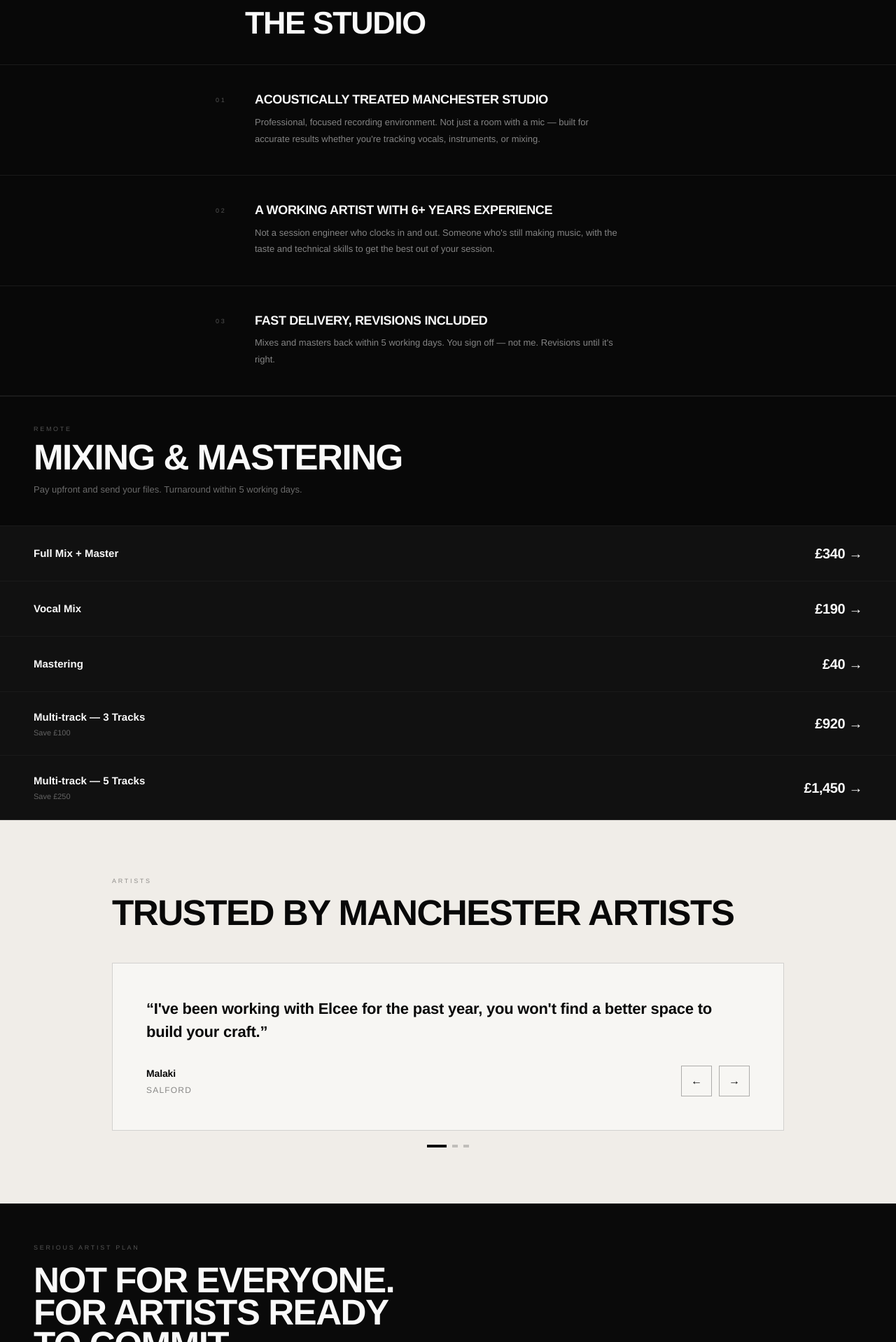
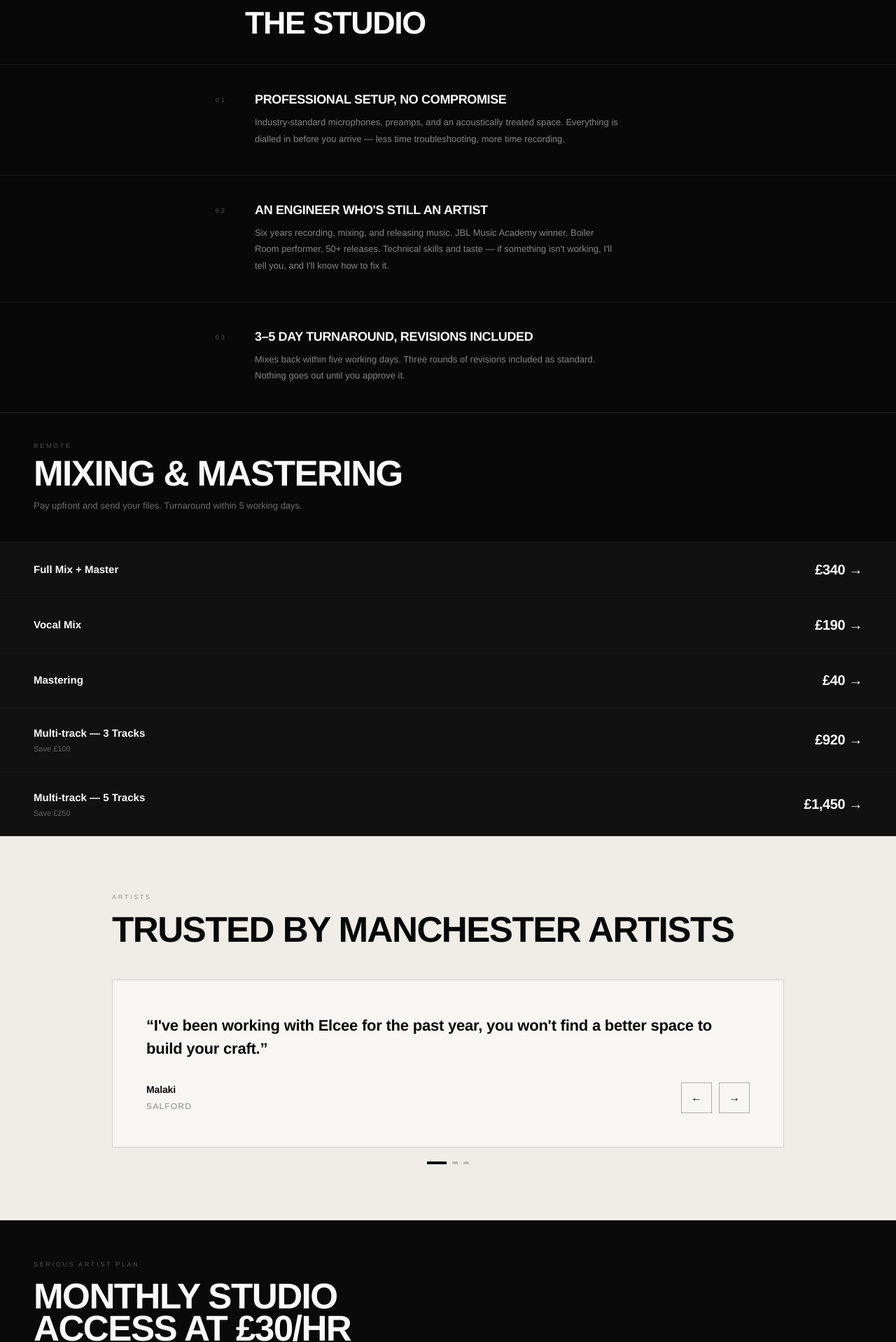
Before and after one commit to logancooney/elcee-website, a Next.js app: page /studio in a window 1280 px wide. Shown: the part 962-2880 px from the top of the page at 70% size. Built offline with nearby package versions, Linux system fonts and the light colour scheme; a web font is replaced by a local one.

Commit message:
copy: update studio/tutoring what-you-get, serious artist plan, homepage studio blurb, free page hero

```diff
--- a/app/free/page.tsx
+++ b/app/free/page.tsx
@@ -204,7 +204,7 @@ export default function FreePage() {
         borderBottom: '1px solid #1a1a1a',
       } as React.CSSProperties}>
         <div style={{ fontSize: 9, letterSpacing: '0.3em', textTransform: 'uppercase', color: 'rgba(255,255,255,0.3)', marginBottom: 16 }}>
-          Free
+          Free Call
         </div>
         <h1 style={{
           fontWeight: 900,
@@ -213,9 +213,13 @@ export default function FreePage() {
           letterSpacing: '-0.03em',
           textTransform: 'uppercase',
           color: '#fafafa',
+          marginBottom: 20,
         }}>
-          Free resources<br />&amp; a free call.
+          20 minutes.<br />No commitment.
         </h1>
+        <p style={{ fontSize: 14, lineHeight: 1.9, color: 'rgba(255,255,255,0.45)', maxWidth: 480 }}>
+          Tell me what you&apos;re working on and I&apos;ll tell you exactly how I can help — whether that&apos;s studio time, mixing, or tutoring. Book a free call below.
+        </p>
       </section>
 
       {/* ── FREE INTRO CALL ── */}
--- a/app/page.tsx
+++ b/app/page.tsx
@@ -370,7 +370,7 @@ export default function Home() {
               The<br />Alchemist<br />Studio
             </div>
             <p style={{ fontSize: 13, lineHeight: 1.8, color: 'rgba(0,0,0,0.5)', marginBottom: 28, maxWidth: 340 }}>
-              Professional recording, mixing and mastering in the heart of Manchester. Built for artists who refuse to compromise on sound.
+              Professional recording, engineering and tutoring in the heart of Manchester. Built for artists who refuse to compromise on sound.
             </p>
           </div>
           <Link
--- a/app/studio/page.tsx
+++ b/app/studio/page.tsx
@@ -23,18 +23,18 @@ const fadeUp = {
 const WHAT_YOU_GET = [
   {
     label: '01',
-    title: 'Acoustically treated Manchester studio',
-    desc: "Professional, focused recording environment. Not just a room with a mic — built for accurate results whether you're tracking vocals, instruments, or mixing.",
+    title: 'Professional setup, no compromise',
+    desc: 'Industry-standard microphones, preamps, and an acoustically treated space. Everything is dialled in before you arrive — less time troubleshooting, more time recording.',
   },
   {
     label: '02',
-    title: 'A working artist with 6+ years experience',
-    desc: "Not a session engineer who clocks in and out. Someone who's still making music, with the taste and technical skills to get the best out of your session.",
+    title: "An engineer who's still an artist",
+    desc: "Six years recording, mixing, and releasing music. JBL Music Academy winner, Boiler Room performer, 50+ releases. Technical skills and taste — if something isn't working, I'll tell you, and I'll know how to fix it.",
   },
   {
     label: '03',
-    title: 'Fast delivery, revisions included',
-    desc: "Mixes and masters back within 5 working days. You sign off — not me. Revisions until it's right.",
+    title: '3–5 day turnaround, revisions included',
+    desc: 'Mixes back within five working days. Three rounds of revisions included as standard. Nothing goes out until you approve it.',
   },
 ];
 
@@ -339,10 +339,10 @@ export default function StudioPage() {
             marginBottom: 20,
             maxWidth: 520,
           }}>
-            Not for everyone. For artists ready to commit.
+            Monthly studio access at £30/hr
           </h2>
           <p style={{ fontSize: 14, lineHeight: 1.9, color: 'rgba(255,255,255,0.5)', maxWidth: 480, marginBottom: 24 }}>
-            Consistent studio time is how careers are built. Monthly access, priority booking, and a rate that reflects your seriousness.
+            For artists with a regular recording schedule. Priority booking, fixed monthly cost, one less thing to think about between sessions.
           </p>
           <p style={{ fontWeight: 900, fontSize: 20, letterSpacing: '-0.01em', marginBottom: 28 }}>
             {PRICES.studio.loyaltyLabel}
--- a/app/tutoring/page.tsx
+++ b/app/tutoring/page.tsx
@@ -21,18 +21,18 @@ const fadeUp = {
 const WHAT_YOU_GET = [
   {
     label: '01',
-    title: 'Production, mixing, recording & songwriting',
-    desc: "Ableton, any DAW, vocal engineering, flow and lyricism. Your music is the lesson — we work on what you're actually making, from day one.",
+    title: 'Ableton, mixing, recording, and more',
+    desc: "Whether you're learning to produce from scratch, getting vocals to sit right in a mix, or working on arrangement — sessions go where your music needs them to go.",
   },
   {
     label: '02',
-    title: 'Every session built around you',
-    desc: "What you're working on is what we work on. No course, no curriculum — just direct, honest feedback that moves you forward.",
+    title: 'No fixed curriculum',
+    desc: "Every session is built around what you're working on. If you bring a track, we work on the track. No vague encouragement — I'll tell you what's working, what isn't, and specifically how to fix it.",
   },
   {
     label: '03',
-    title: '6+ years. Real credits. Still making music.',
-    desc: "Recording artist, mixing engineer, studio owner. The experience to know what works — and the honesty to tell you when something doesn't.",
+    title: 'Taught by a working artist',
+    desc: "Recording artist, mix engineer, studio owner — I'm still actively making and releasing music. The advice is current, tested, and specific to what independent artists actually face.",
   },
 ];
 
```
